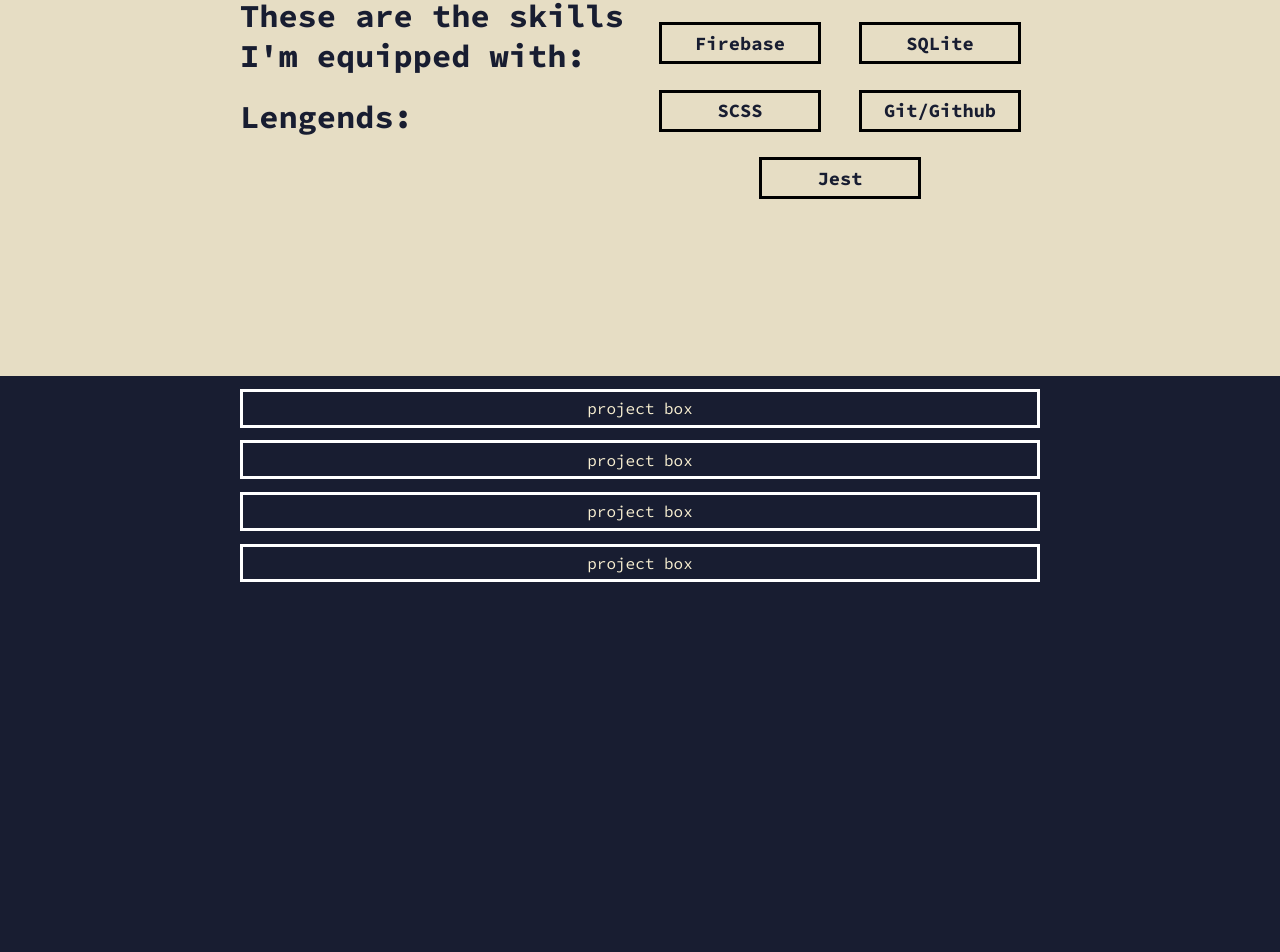
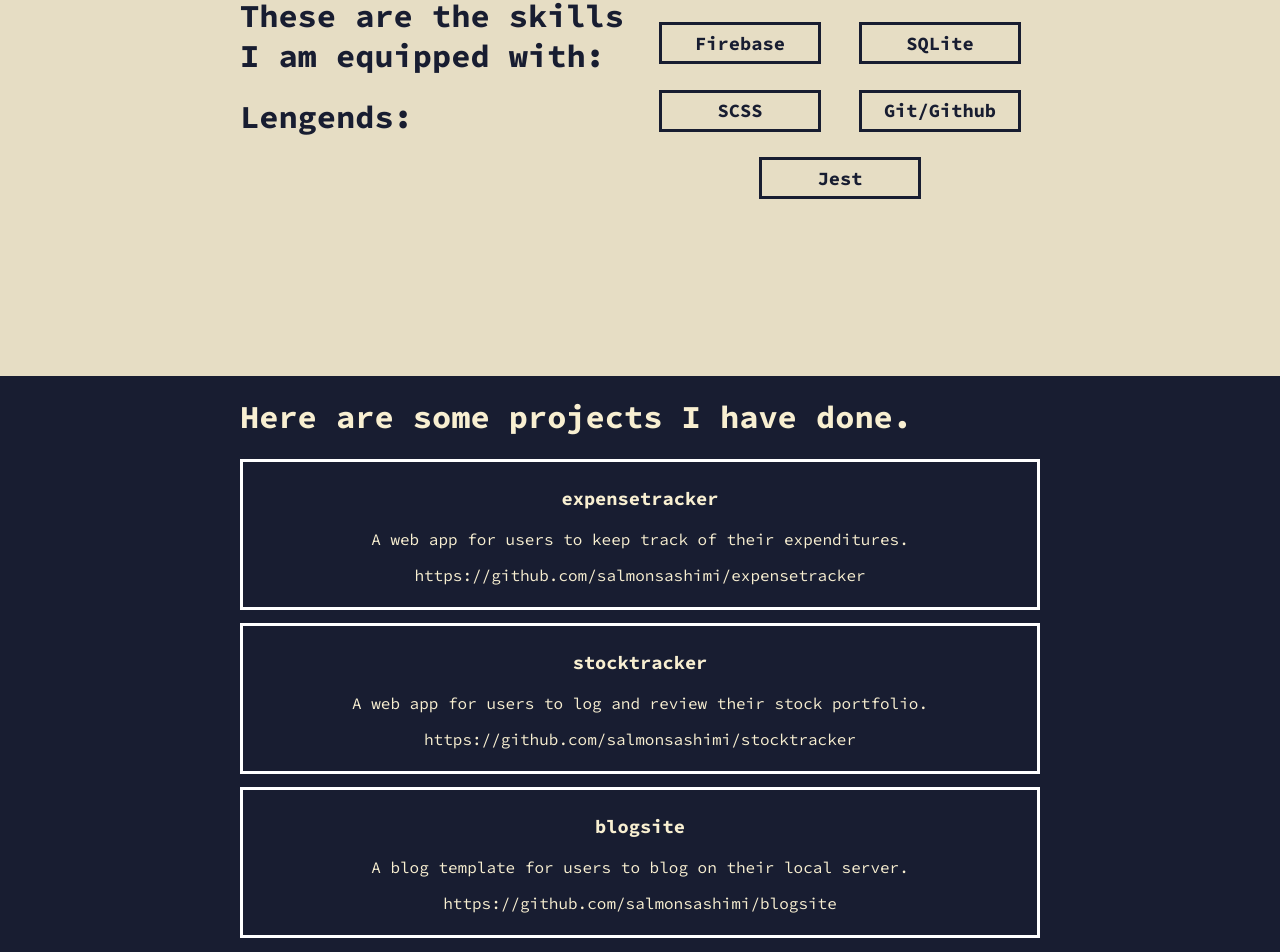
Before and after one commit to salmonsashimi/my-site, a React (Create React App) app: page / in a window 1280 px wide. Shown: the part 1224-2176 px from the top of the page. Built offline with nearby package versions, Linux system fonts and the light colour scheme.

Commit message:
added projects

```diff
--- a/public/index.html
+++ b/public/index.html
@@ -25,7 +25,7 @@
   <link rel="preconnect" href="https://fonts.googleapis.com">
   <link rel="preconnect" href="https://fonts.gstatic.com" crossorigin>
   <link href="https://fonts.googleapis.com/css2?family=Source+Code+Pro:wght@300;400;700&display=swap" rel="stylesheet">
-  <title>Samuel</title>
+  <title>Samuel Cheung | Aspiring Software Developer</title>
 </head>
 
 <body>
--- a/src/components/About.js
+++ b/src/components/About.js
@@ -7,8 +7,8 @@ export default () => {
     return (
         <div className='about container'>
             <div className='half-container'>
-                <h1>As of today, I have been learning to code for <span className='months'>{months}</span> months.</h1>
-                <h1>These are the skills I'm equipped with:</h1>
+                <h1>As of today, I have been self-learning to code for <span className='months'>{months}</span> months.</h1>
+                <h1>These are the skills I am equipped with:</h1>
                 <h1>Lengends:</h1>
             </div>
             <div className='half-container'>
--- a/src/components/ProjectBox.js
+++ b/src/components/ProjectBox.js
@@ -1,6 +1,10 @@
 import React from 'react';
 import '../styles/ProjectBox.css';
 
-export default () => (
-    <div className='projectBox'>project box</div>
+export default (props) => (
+    <div className='projectBox'>
+        <h3> {props.name}</h3>
+        <p>{props.desc}</p>
+        <p>{props.repo}</p>
+    </div>
 )
--- a/src/components/Projects.js
+++ b/src/components/Projects.js
@@ -3,11 +3,37 @@ import ProjectBox from './ProjectBox';
 import '../styles/Projects.css';
 
 
-export default () => (
+const Projects = (props) => (
     <div className='projects container'>
-        <ProjectBox />
-        <ProjectBox />
-        <ProjectBox />
-        <ProjectBox />
+        <h1>Here are some projects I have done.</h1>
+        <div>
+            {props.projects.map((project) => {
+                return <ProjectBox name={project.name} desc={project.desc} repo={project.repo} />
+            })}
+        </div>
     </div>
 )
+
+Projects.defaultProps = {
+    projects: [
+        {
+            name: 'expensetracker',
+            desc: 'A web app for users to keep track of their expenditures.',
+            link: 'expensetracker-1.herokuapp.com/',
+            repo: 'https://github.com/salmonsashimi/expensetracker'
+        },
+        {
+            name: 'stocktracker',
+            desc: 'A web app for users to log and review their stock portfolio.',
+            repo: 'https://github.com/salmonsashimi/stocktracker'
+        },
+        {
+            name: 'blogsite',
+            desc: 'A blog template for users to blog on their local server.',
+            repo: 'https://github.com/salmonsashimi/blogsite'
+        }
+
+    ]
+}
+
+export default Projects;
--- a/src/styles/App.css
+++ b/src/styles/App.css
@@ -1,6 +1,6 @@
 body {
     background-color: #181D31;
-    color: #f8efd1;
+    color: white;
     font-family: 'Source Code Pro', monospace;
 }
 
--- a/src/styles/Intro.css
+++ b/src/styles/Intro.css
@@ -6,4 +6,5 @@
 
 .intro-text {
     font-size: 1.25rem;
+    color: #f8efd1;
 }
--- a/src/styles/ProjectBox.css
+++ b/src/styles/ProjectBox.css
@@ -4,7 +4,7 @@
     padding: 0.4rem 0.2rem;
     min-width: 150px;
     margin: 0.8rem 0;
-    transition: 0.3s
+    transition: 0.4s
 }
 
 .projectBox:hover {
--- a/src/styles/Skill.css
+++ b/src/styles/Skill.css
@@ -1,13 +1,14 @@
 .skill {
-    border: 0.2rem solid black;
+    border: 0.2rem solid #181D31;
     text-align: center;
     padding: 0.4rem 0.2rem;
     min-width: 150px;
     margin: 0.8rem 0;
-    transition: 0.3s
+    transition: 0.4s
 }
 
 .skill:hover {
-    background-color: black;
-    color: white
+    background-color: #181D31;
+    color: #f8efd1;
+
 }
```
